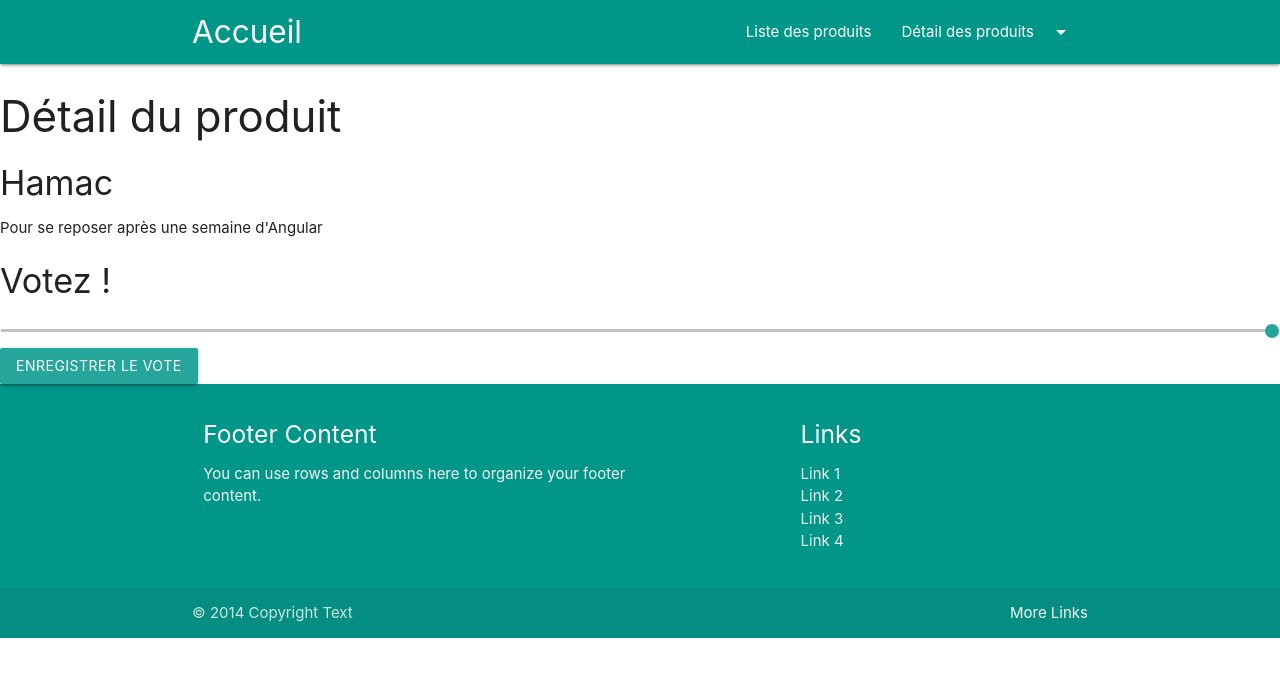
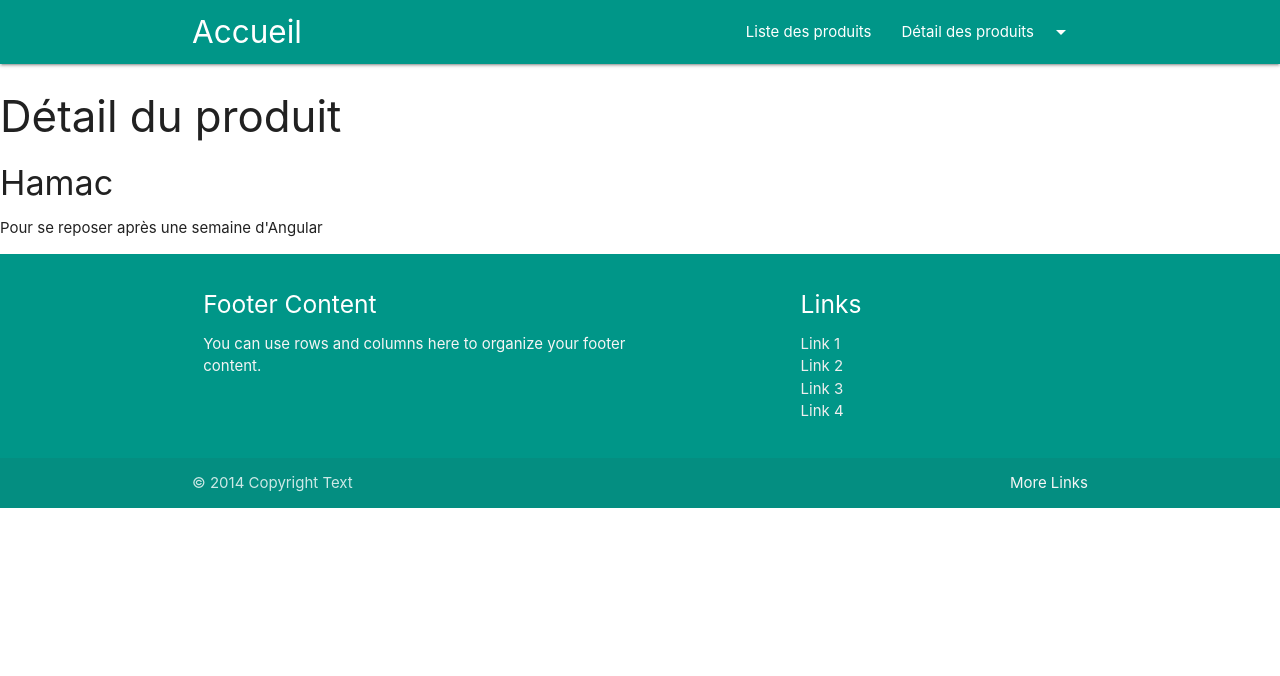
Before and after one commit to Marooxx/angular0518, an Angular app: page /produit/2 in a window 1280 px wide. Shown: the top 676 px of the page. Built offline with nearby package versions, Linux system fonts and the light colour scheme.

Commit message:
DoCheck : changement dynamique du produit dans ProductShowComponent

```diff
--- a/src/app/products/product-show/product-show.component.html
+++ b/src/app/products/product-show/product-show.component.html
@@ -5,9 +5,11 @@
     <h4>{{ product.name }}</h4>
     <p>{{ product.description }}</p>
 
-    <h4>Votez !</h4>
-    <input type="range" min="0" max="5" #note>
-    <button (click)="onVoted(note.value)" class="btn">Enregistrer le vote</button>
+    <ng-container *ngIf="isListParent">
+        <h4>Votez !</h4>
+        <input type="range" min="0" max="5" #note>
+        <button (click)="onVoted(note.value)" class="btn">Enregistrer le vote</button>
+    </ng-container>
 
 </article>
 
--- a/src/app/products/product-show/product-show.component.ts
+++ b/src/app/products/product-show/product-show.component.ts
@@ -1,5 +1,5 @@
 // Modules d'angular
-import { Component, Input, Output, EventEmitter, OnInit } from '@angular/core';
+import { Component, Input, Output, EventEmitter, OnInit, DoCheck } from '@angular/core';
 import { ActivatedRoute, Router } from '@angular/router';
 
 // Modèle perso
@@ -10,7 +10,7 @@ import { Product, TAB_PRODUCTS } from '../../model/product';
   templateUrl: './product-show.component.html',
   styleUrls: ['./product-show.component.css']
 })
-export class ProductShowComponent implements OnInit {
+export class ProductShowComponent implements OnInit, DoCheck {
 
   // Propriété entrante passée par le parent
   @Input()  private product: Product;
@@ -48,7 +48,19 @@ export class ProductShowComponent implements OnInit {
       if (!isNaN(id)) {
         this.getProduct(id);
       } else {
+        console.log('id invalide');
         this.router.navigate(['/not-found']);
+      }
+    }
+  }
+
+  ngDoCheck(): void {
+    const id: number = parseInt(this.route.snapshot.paramMap.get('id'), 10);
+    // On vérifie si l'id a changé
+    if (this.product && !this.isListParent) {
+      if (id !== this.product.id) {
+        // On doit recharger le nouveau produit
+        this.getProduct(id);
       }
     }
   }
@@ -84,6 +96,7 @@ export class ProductShowComponent implements OnInit {
     if (tableauTrie.length === 1) {
       this.product = tableauTrie[0];
     } else {
+      console.log('Produit non-trouvé');
       this.router.navigate(['/not-found']);
     }
 
```
